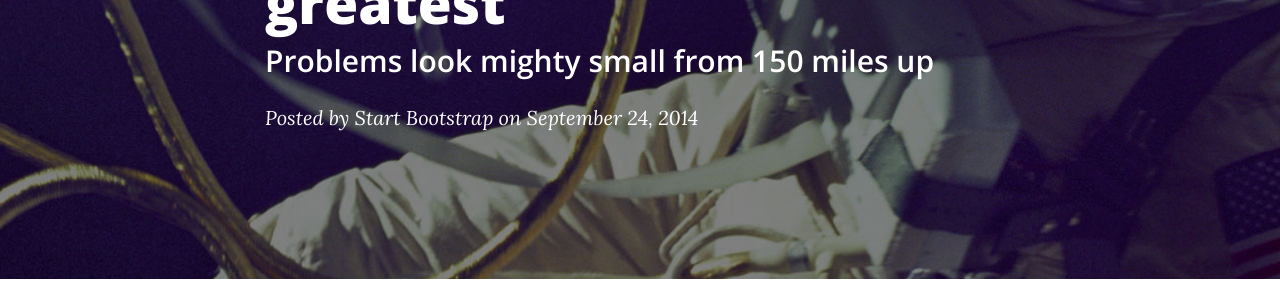
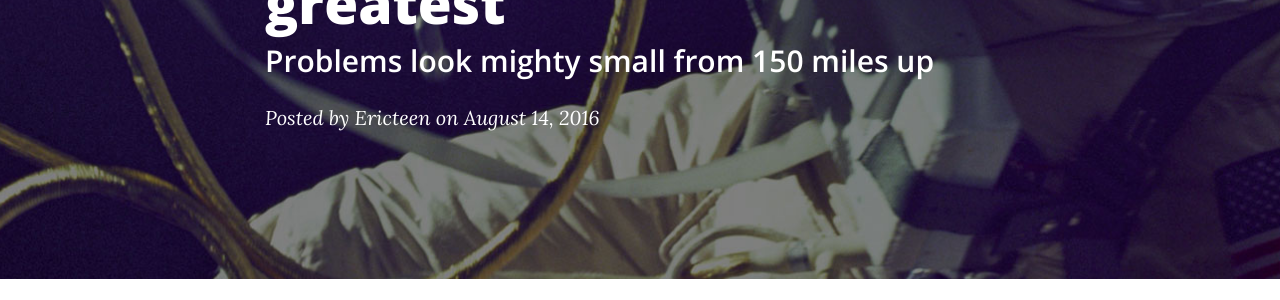
Before and after one commit to Ericteen/ericteen.github.io, a Jekyll site: the page built from _posts/2016-08-14-man-must-explore.markdown, in a window 1280 px wide and 900 px high. Shown: the part 318-618 px from the top of the window. Built offline with Jekyll 4.4.1, drawn with Linux system fonts in a browser that asks for light colours; nearby versions of some CDN libraries.

Commit message:
add a blog

```diff
--- a/_posts/2014-09-24-man-must-explore.markdown
+++ b/_posts/2016-08-14-man-must-explore.markdown
@@ -2,8 +2,8 @@
 layout:     post
 title:      "Man must explore, and this is exploration at its greatest"
 subtitle:   "Problems look mighty small from 150 miles up"
-date:       2014-09-24 12:00:00
-author:     "Start Bootstrap"
+date:       2016-08-14 12:00:00
+author:     "Ericteen"
 header-img: "img/post-bg-06.jpg"
 ---
 
```
